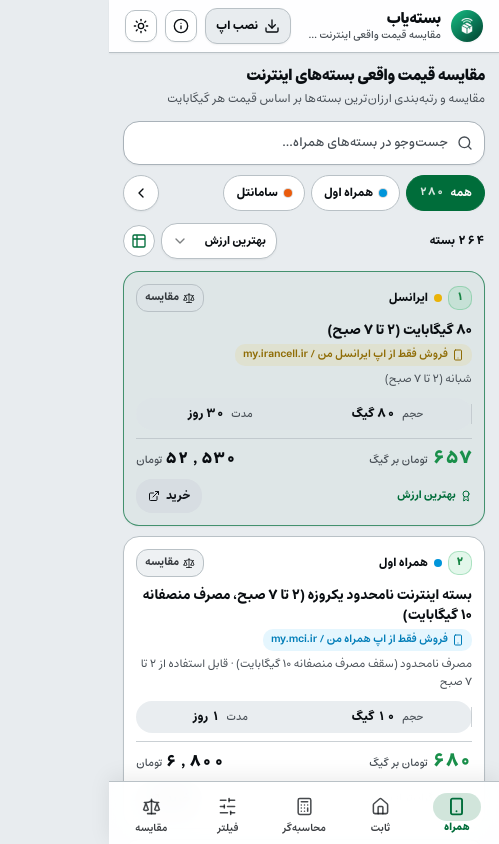
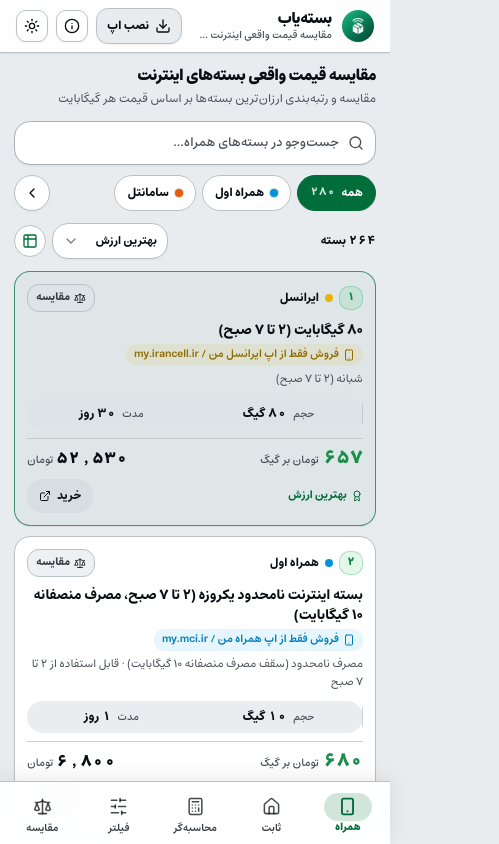
Before and after one commit to M-Zoghi/baste-yab, a Next.js app: page / in a window 390 px wide. Shown: the top 844 px of the page, 499 px wide, since content can reach past the window. Built offline with nearby package versions, Linux system fonts and the light colour scheme.

Commit message:
fix: prevent horizontal overflow in mobile operator bar
Add overflow clipping to the main container and restrict the measurement strip to prevent layout breaks on small screens.

```diff
--- a/src/app/page.tsx
+++ b/src/app/page.tsx
@@ -546,7 +546,7 @@ export default function Page() {
   const unitLong = metric === "pergb" ? "تومان بر گیگابایت" : "تومان بر (گیگابایت × روز)";
 
   return (
-    <div className="min-h-dvh flex flex-col bg-background text-foreground">
+    <div className="min-h-dvh flex flex-col overflow-x-clip bg-background text-foreground">
       {/* ── Top Bar: Native App Top Bar (< lg) + 3-zone Desktop Bar (lg+) ── */}
       <header className="sticky top-0 z-40 border-b border-border bg-card/95 shadow-xs backdrop-blur-md">
         <div className="mx-auto flex h-[52px] w-full max-w-7xl items-center justify-between gap-3 px-4 sm:h-16 sm:px-6">
--- a/src/components/baste-yab/MobileOperatorBar.tsx
+++ b/src/components/baste-yab/MobileOperatorBar.tsx
@@ -220,13 +220,14 @@ export function MobileOperatorBar({
       aria-label="انتخاب اپراتور"
       className="relative flex items-center gap-1.5"
     >
-      {/* Hidden intrinsic-width measurement strip */}
+      {/* Hidden intrinsic-width measurement strip (clipped so it never overflows page width) */}
       <div
-        ref={measureRef}
         aria-hidden="true"
-        className="pointer-events-none invisible absolute start-0 top-0 flex w-max items-center gap-1.5"
+        className="pointer-events-none invisible absolute inset-0 overflow-hidden"
       >
-        {opItems.map((item) => renderChip(item, true))}
+        <div ref={measureRef} className="flex w-max items-center gap-1.5">
+          {opItems.map((item) => renderChip(item, true))}
+        </div>
       </div>
 
       {showPrev && (
```
